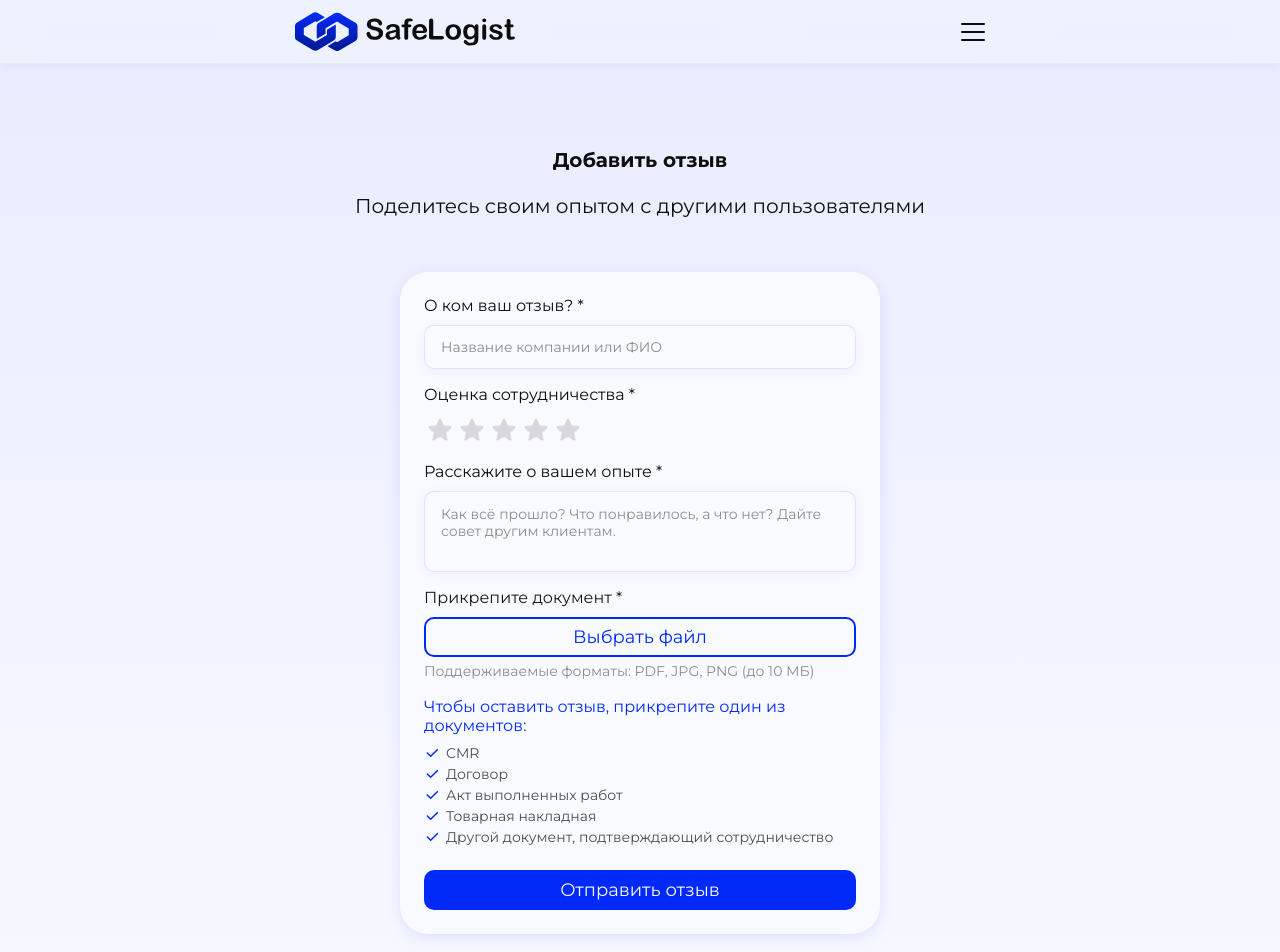
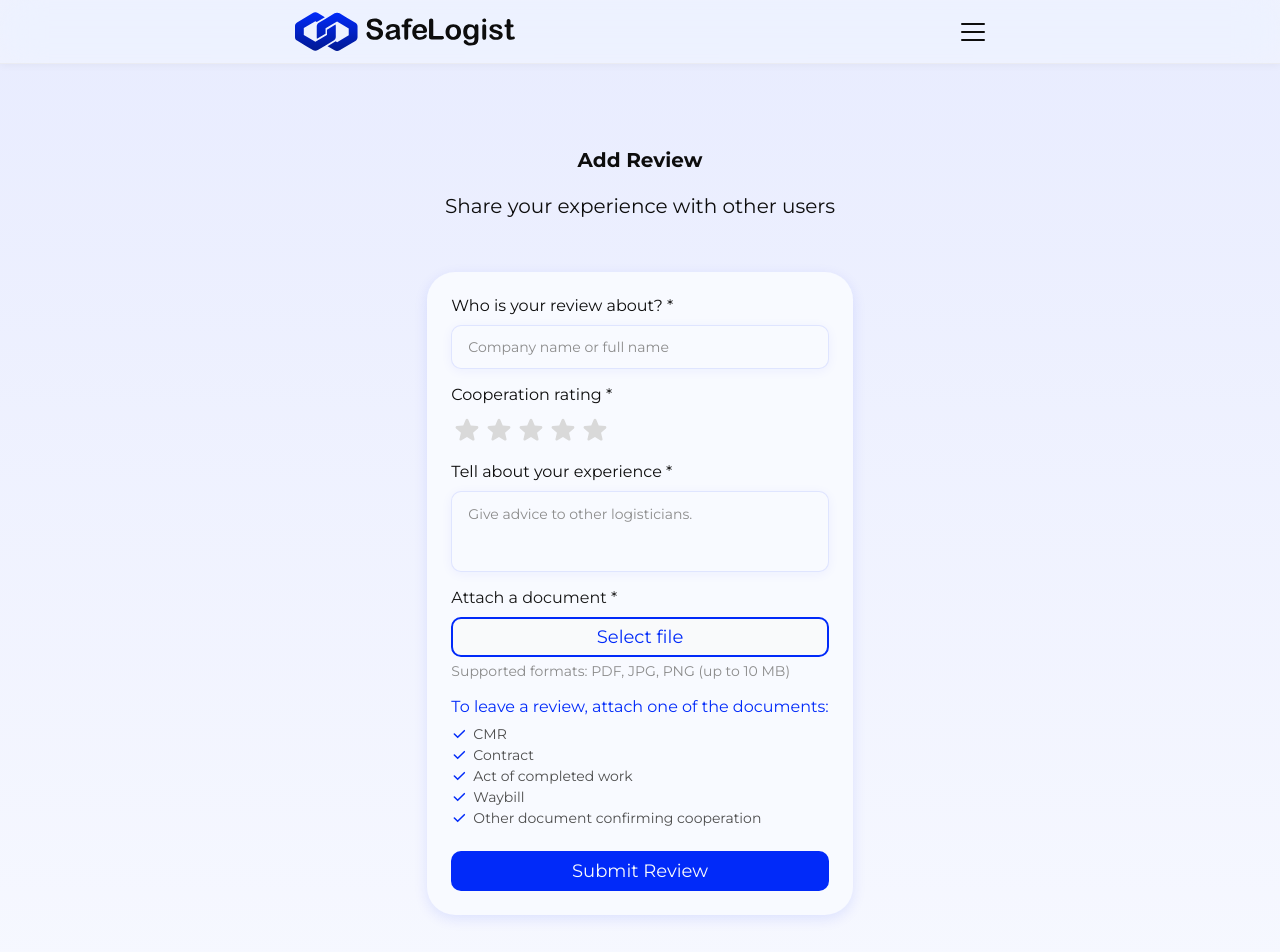
Before and after one commit to AAAlex2001/safelogist, a Next.js app in the folder frontend/: page /en/reviews-profile/add in a window 1280 px wide. Shown: the top 952 px of the page. Built offline with nearby package versions, Linux system fonts and the light colour scheme; no server answers.

Commit message:
локализация

```diff
--- a/frontend/messages/en.json
+++ b/frontend/messages/en.json
@@ -125,5 +125,24 @@
     "totalReviews": "Total reviews",
     "fromLabel": "From:",
     "pageLabel": "Page"
+  },
+  "AddReview": {
+    "pageTitle": "Add Review",
+    "pageSubtitle": "Share your experience with other users",
+    "companyLabel": "Who is your review about? *",
+    "companyPlaceholder": "Company name or full name",
+    "ratingLabel": "Cooperation rating *",
+    "experienceLabel": "Tell about your experience *",
+    "experiencePlaceholder": "Give advice to other logisticians.",
+    "documentLabel": "Attach a document *",
+    "selectFile": "Select file",
+    "fileFormats": "Supported formats: PDF, JPG, PNG (up to 10 MB)",
+    "documentHint": "To leave a review, attach one of the documents:",
+    "docCMR": "CMR",
+    "docContract": "Contract",
+    "docAct": "Act of completed work",
+    "docInvoice": "Waybill",
+    "docOther": "Other document confirming cooperation",
+    "submitButton": "Submit Review"
   }
 }
--- a/frontend/messages/ro.json
+++ b/frontend/messages/ro.json
@@ -125,5 +125,24 @@
     "totalReviews": "Total recenzii",
     "fromLabel": "De la:",
     "pageLabel": "Pagina"
+  },
+  "AddReview": {
+    "pageTitle": "Adaugă recenzie",
+    "pageSubtitle": "Împartașiți experiența cu alți utilizatori",
+    "companyLabel": "Despre cine este recenzia? *",
+    "companyPlaceholder": "Numele companiei sau numele complet",
+    "ratingLabel": "Evaluarea cooperării *",
+    "experienceLabel": "Povestiți despre experiența dvs. *",
+    "experiencePlaceholder": "Dați sfaturi altor logisticieni.",
+    "documentLabel": "Atasați un document *",
+    "selectFile": "Selectați fișierul",
+    "fileFormats": "Formate acceptate: PDF, JPG, PNG (până la 10 MB)",
+    "documentHint": "Pentru a lăsa o recenzie, atașați unul din documente:",
+    "docCMR": "CMR",
+    "docContract": "Contract",
+    "docAct": "Act de lucrări finalizate",
+    "docInvoice": "Factură",
+    "docOther": "Alt document care confirmă cooperarea",
+    "submitButton": "Trimite recenzia"
   }
 }
--- a/frontend/messages/ru.json
+++ b/frontend/messages/ru.json
@@ -125,5 +125,24 @@
     "noCompanyText": "Укажите название компании в профиле, чтобы видеть отзывы о ней",
     "totalReviews": "Всего отзывов",
     "pageLabel": "Страница"
+  },
+  "AddReview": {
+    "pageTitle": "Добавить отзыв",
+    "pageSubtitle": "Поделитесь своим опытом с другими пользователями",
+    "companyLabel": "О ком ваш отзыв? *",
+    "companyPlaceholder": "Название компании или ФИО",
+    "ratingLabel": "Оценка сотрудничества *",
+    "experienceLabel": "Расскажите о вашем опыте *",
+    "experiencePlaceholder": "Дайте совет другим логистам.",
+    "documentLabel": "Прикрепите документ *",
+    "selectFile": "Выбрать файл",
+    "fileFormats": "Поддерживаемые форматы: PDF, JPG, PNG (до 10 МБ)",
+    "documentHint": "Чтобы оставить отзыв, прикрепите один из документов:",
+    "docCMR": "CMR",
+    "docContract": "Договор",
+    "docAct": "Акт выполненных работ",
+    "docInvoice": "Товарная накладная",
+    "docOther": "Другой документ, подтверждающий сотрудничество",
+    "submitButton": "Отправить отзыв"
   }
 }
--- a/frontend/messages/uk.json
+++ b/frontend/messages/uk.json
@@ -125,5 +125,24 @@
     "totalReviews": "Всього відгуків",
     "fromLabel": "Від:",
     "pageLabel": "Сторінка"
+  },
+  "AddReview": {
+    "pageTitle": "Додати відгук",
+    "pageSubtitle": "Поділіться своїм досвідом з іншими користувачами",
+    "companyLabel": "Про кого ваш відгук? *",
+    "companyPlaceholder": "Назва компанії або ПІБ",
+    "ratingLabel": "Оцінка співпраці *",
+    "experienceLabel": "Розкажіть про ваш досвід *",
+    "experiencePlaceholder": "Дайте пораду іншим логістам.",
+    "documentLabel": "Прикріпіть документ *",
+    "selectFile": "Вибрати файл",
+    "fileFormats": "Підтримувані формати: PDF, JPG, PNG (до 10 МБ)",
+    "documentHint": "Щоб залишити відгук, прикріпіть один з документів:",
+    "docCMR": "CMR",
+    "docContract": "Договір",
+    "docAct": "Акт виконаних робіт",
+    "docInvoice": "Товарна накладна",
+    "docOther": "Інший документ, що підтверджує співпрацю",
+    "submitButton": "Надіслати відгук"
   }
 }
--- a/frontend/src/app/[locale]/reviews-profile/add/page.tsx
+++ b/frontend/src/app/[locale]/reviews-profile/add/page.tsx
@@ -1,6 +1,7 @@
 "use client";
 
 import React, { useState } from "react";
+import { useTranslations } from "next-intl";
 import { InputField } from "@/components/input/InputField";
 import { TextareaField } from "@/components/input/TextareaField";
 import { StarRating } from "@/components/input/StarRating";
@@ -10,6 +11,7 @@ import CheckIcon from "@/icons/CheckIcon";
 import styles from "./addReview.module.scss";
 
 export default function AddReviewPage() {
+  const t = useTranslations("AddReview");
   const [companyName, setCompanyName] = useState("");
   const [rating, setRating] = useState(0);
   const [reviewText, setReviewText] = useState("");
@@ -29,12 +31,10 @@ export default function AddReviewPage() {
     <div className={styles.review}>
       <div className={styles.headings}>
         <div className={styles.h1}>
-          <div className={styles.txt}>Добавить отзыв</div>
+          <div className={styles.txt}>{t("pageTitle")}</div>
         </div>
         <div className={styles.h2}>
-          <div className={styles.txt}>
-            Поделитесь своим опытом с другими пользователями
-          </div>
+          <div className={styles.txt}>{t("pageSubtitle")}</div>
         </div>
       </div>
 
@@ -44,23 +44,23 @@ export default function AddReviewPage() {
             <div className={styles.inputReview}>
               {/* О ком ваш отзыв */}
               <InputField
-                label="О ком ваш отзыв? *"
-                placeholder="Название компании или ФИО"
+                label={t("companyLabel")}
+                placeholder={t("companyPlaceholder")}
                 value={companyName}
                 onChange={setCompanyName}
               />
 
               {/* Оценка сотрудничества */}
               <StarRating
-                label="Оценка сотрудничества *"
+                label={t("ratingLabel")}
                 value={rating}
                 onChange={setRating}
               />
 
               {/* Расскажите о вашем опыте */}
               <TextareaField
-                label="Расскажите о вашем опыте *"
-                placeholder="Как всё прошло? Что понравилось, а что нет? Дайте совет другим клиентам."
+                label={t("experienceLabel")}
+                placeholder={t("experiencePlaceholder")}
                 value={reviewText}
                 onChange={setReviewText}
                 rows={3}
@@ -70,7 +70,7 @@ export default function AddReviewPage() {
             {/* Прикрепите документ */}
             <div className={styles.documentSection}>
               <div className={styles.fileUpload}>
-                <label className={styles.label}>Прикрепите документ *</label>
+                <label className={styles.label}>{t("documentLabel")}</label>
                 <div className={styles.fileInputWrapper}>
                   <Button variant="outline" fullWidth as="label">
                     <input
@@ -79,43 +79,35 @@ export default function AddReviewPage() {
                       onChange={handleFileChange}
                       style={{ display: "none" }}
                     />
-                    {document ? document.name : "Выбрать файл"}
+                    {document ? document.name : t("selectFile")}
                   </Button>
-                  <div className={styles.fileInfo}>
-                    Поддерживаемые форматы: PDF, JPG, PNG (до 10 МБ)
-                  </div>
+                  <div className={styles.fileInfo}>{t("fileFormats")}</div>
                 </div>
               </div>
 
               {/* Информация о документах */}
               <div className={styles.inputField}>
-                <div className={styles.h3}>
-                  Чтобы оставить отзыв, прикрепите один из документов:
-                </div>
+                <div className={styles.h3}>{t("documentHint")}</div>
                 <div className={styles.list}>
                   <div className={styles.listItem}>
                     <CheckIcon />
-                    <div className={styles.listText}>CMR</div>
+                    <div className={styles.listText}>{t("docCMR")}</div>
                   </div>
                   <div className={styles.listItem}>
                     <CheckIcon />
-                    <div className={styles.listText}>Договор</div>
+                    <div className={styles.listText}>{t("docContract")}</div>
                   </div>
                   <div className={styles.listItem}>
                     <CheckIcon />
-                    <div className={styles.listText}>
-                      Акт выполненных работ
-                    </div>
+                    <div className={styles.listText}>{t("docAct")}</div>
                   </div>
                   <div className={styles.listItem}>
                     <CheckIcon />
-                    <div className={styles.listText}>Товарная накладная</div>
+                    <div className={styles.listText}>{t("docInvoice")}</div>
                   </div>
                   <div className={styles.listItem}>
                     <CheckIcon />
-                    <div className={styles.listText}>
-                      Другой документ, подтверждающий сотрудничество
-                    </div>
+                    <div className={styles.listText}>{t("docOther")}</div>
                   </div>
                 </div>
               </div>
@@ -124,7 +116,7 @@ export default function AddReviewPage() {
 
           {/* Кнопка отправки */}
           <Button fullWidth onClick={handleSubmit}>
-            Отправить отзыв
+            {t("submitButton")}
           </Button>
         </div>
       </div>
--- a/frontend/src/components/input/textareaField.module.scss
+++ b/frontend/src/components/input/textareaField.module.scss
@@ -27,6 +27,7 @@
   line-height: 17px;
   color: #0d0d0d;
   resize: none;
+  overflow: hidden;
   font-family: var(--font-base);
 
   &::placeholder {
```
